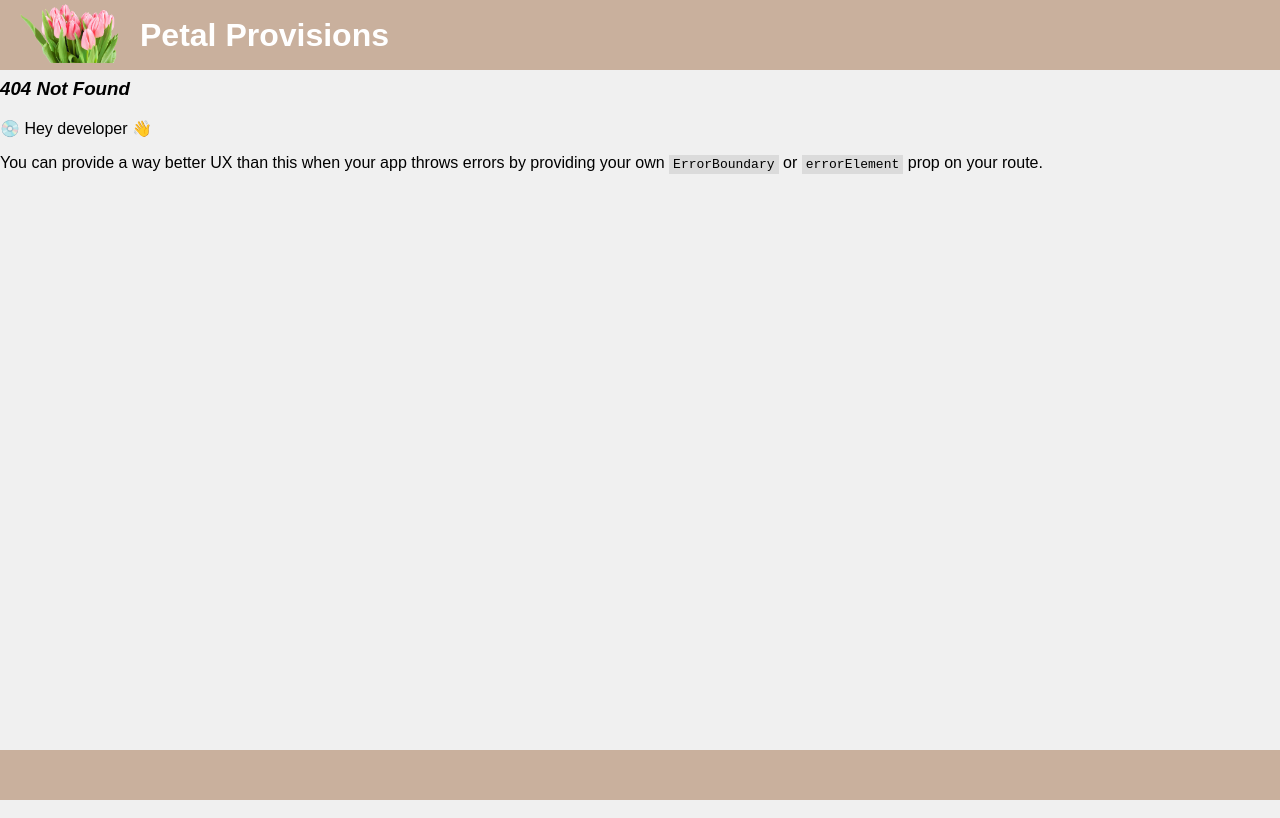
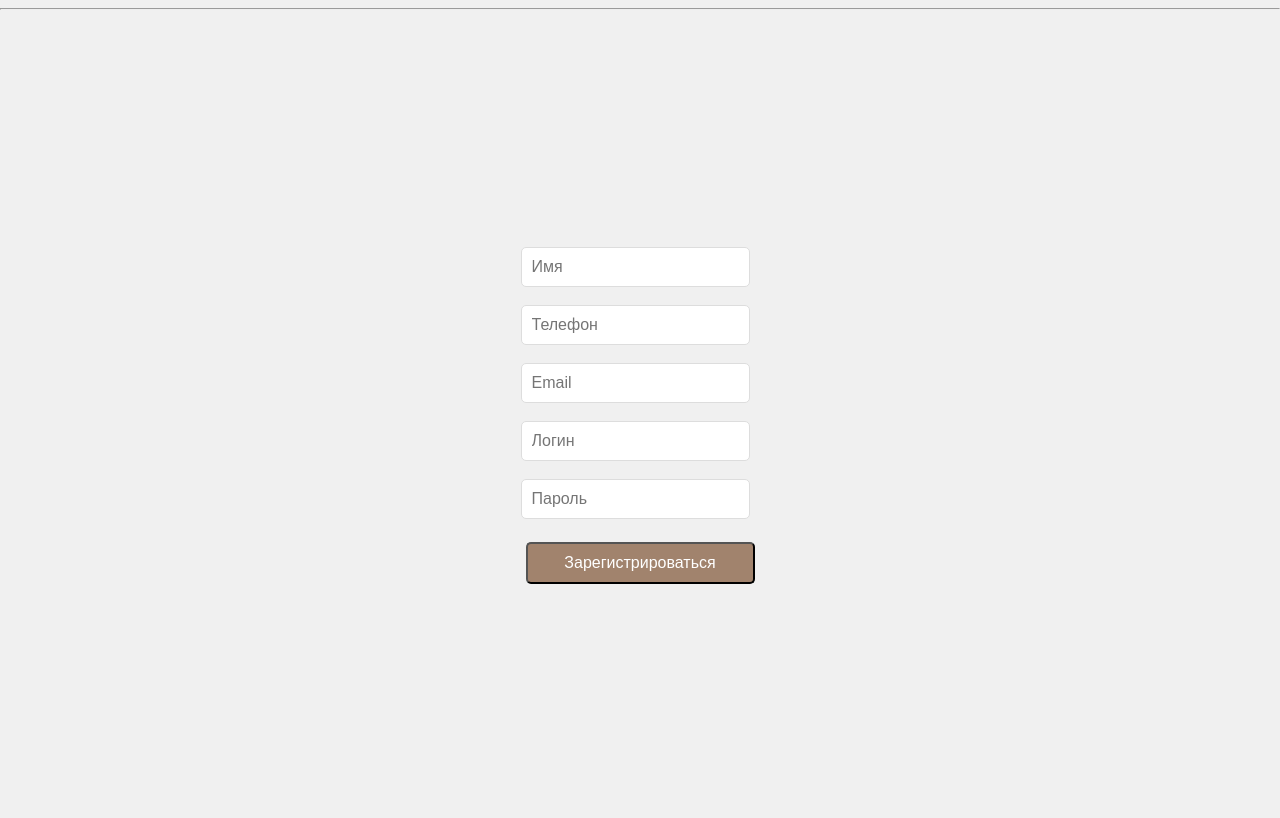
Before and after one commit to VAVASTO/RIP_frontend, a React (Vite) app: page /register in a window 1280 px wide. Before the commit this address had no page. Built offline with nearby package versions, Linux system fonts and the light colour scheme.

Commit message:
base auth

```diff
--- a/index.html
+++ b/index.html
@@ -6,19 +6,10 @@
     <title>Petal Provisions</title>
 
     <link rel="icon" href="/logo.png" type="image/x-icon">
-    <!-- test -->
     <link rel="stylesheet" href="/index.css">
 </head>
 <body>
-    <header>
-        <a href="/bouquetss"> <!-- Добавьте ссылку на главную страницу здесь -->
-            <img src="/logo.png" alt="Логотип" class="logo"><!-- Замените на ваш путь к логотипу -->
-        </a>
-        <h1>Petal Provisions</h1>
-    </header>
     <div id="root"></div>
     <script type="module" src="/src/main.tsx"></script>
-
-    <div class="footer"></div> <!-- Добавляем нижнюю полосу -->
 </body>
 </html>
--- a/src/Bouquet.css
+++ b/src/Bouquet.css
@@ -104,8 +104,6 @@
 
     /* Стили для кнопок */
     .btn {
-        width: 100px; /* Фиксированная ширина кнопки */
-        height: 20px; /* Фиксированная высота кнопки */
         padding: 10px;
         text-align: center;
         text-decoration: none;
@@ -176,3 +174,80 @@
     margin: 0 10px; /* Add margin around the separator */
     color: #555; /* Separator color */
   }
+
+  /* Добавленные стили для закруглённых углов */
+.rounded-input {
+    border: 1px solid #ddd;
+    border-radius: 5px;
+    padding: 10px;
+    font-size: 16px;
+    margin-right: 10px;
+  }
+
+  .centered-container {
+    display: flex;
+    justify-content: center;
+    align-items: center;
+    height: 100vh; /* Высота равна высоте видимой области окна браузера */
+  }
+  /* Добавлены стили для центрирования по горизонтали */
+.button-container {
+    justify-content: center;
+  }
+
+  /* Добавлены стили для вертикальной формы и контейнера для ввода */
+.vertical-form {
+    display: flex;
+    flex-direction: column; /* Выстраиваем элементы вертикально */
+    align-items: center; /* Выравниваем элементы по горизонтали по центру */
+  }
+
+  .button-container {
+    display: flex;
+    flex-direction: column; /* Оставляем для кнопок вертикальное расположение */
+  }
+
+  /* Add this style to your existing CSS or create a new CSS file */
+.error-modal {
+    position: fixed;
+    top: 50%;
+    left: 50%;
+    transform: translate(-50%, -50%);
+    background-color: #f44336;
+    color: white;
+    padding: 20px;
+    border-radius: 5px;
+    z-index: 9999; /* Set a high z-index value to ensure it's on top */
+  }
+
+  .modal-content {
+    position: relative;
+  }
+
+  .close {
+    position: absolute;
+    top: -30px;
+    right: -10px;
+    font-size: 20px;
+    cursor: pointer;
+  }
+
+  .centered-container {
+    display: flex;
+    align-items: center;
+    justify-content: center;
+    height: 100vh;
+  }
+
+  .vertical-form {
+    display: flex;
+    flex-direction: column;
+  }
+
+  .text-and-button {
+    display: flex;
+    margin-left: auto;
+  }
+  .text-and-button p {
+    margin-right: 10px; /* Add spacing between username and button */
+  }
--- a/src/BouquetDetail.tsx
+++ b/src/BouquetDetail.tsx
@@ -40,6 +40,13 @@ const BouquetDetailPage: React.FC = () => {
   }, [id]); // Dependency array ensures the effect runs whenever 'id' changes
 
   return (
+    <div>
+    <header>
+    <a href="/bouquetss">
+      <img src={logoImage} alt="Логотип" className="logo" />
+    </a>
+    <h1>Petal Provisions</h1>
+  </header>
     <div className="container">
       {
         <div className="row">
@@ -62,6 +69,7 @@ const BouquetDetailPage: React.FC = () => {
         </div>
       }
     </div>
+    </div>
   );
 };
 
--- a/src/Bouquets.tsx
+++ b/src/Bouquets.tsx
@@ -1,8 +1,12 @@
-import { FC, useState, useEffect } from 'react';
+import React, { FC, useState, useEffect } from 'react';
 import { useNavigate, useLocation } from 'react-router-dom';
+import { useSelector, useDispatch } from 'react-redux';
 import Breadcrumbs from './Breadcrumbs';
 import './Bouquet.css';
 import logoImage from './logo.png';
+import LogoutButton from './LogoutButton';
+import { RootState } from './redux/store';
+import { setUsername } from './redux/authSlice';
 
 interface Bouquet {
   bouquet_id: number;
@@ -13,6 +17,7 @@ interface Bouquet {
 }
 
 const BouquetsPage: FC = () => {
+  const dispatch = useDispatch();
   const navigateTo = useNavigate();
   const location = useLocation();
   const queryParams = new URLSearchParams(location.search);
@@ -23,35 +28,76 @@ const BouquetsPage: FC = () => {
   const [searchValue, setSearchValue] = useState(searchParam);
   const [priceValue, setPriceValue] = useState(priceParam);
 
+  const isUserLoggedIn = document.cookie.includes('session_key');
+  const username = useSelector((state: RootState) => state.auth.username);
+
+  const handleLoginClick = () => {
+    navigateTo('/login/');
+  };
+
+  const handleSearchClick = () => {
+    navigateTo(`/bouquetss/?q=${searchValue}&price=${priceValue}`);
+    fetchBouquets(searchValue, priceValue);
+  };
+
   const fetchBouquets = (searchText: string, price: string) => {
-    // Fetch bouquet data using the relative path with query parameter
     fetch(`/bouquets/?q=${searchText}&price=${price}`)
-      .then(response => response.json())
-      .then(data => {
+      .then((response) => response.json())
+      .then((data) => {
         setBouquets(data);
       })
-      .catch(error => {
+      .catch((error) => {
         console.error('Error fetching bouquets:', error);
       });
   };
 
   const breadcrumbsItems = [
-    { label: 'Все букеты', link:'' } // Link to the current page
+    { label: 'Все букеты', link: '' } // Link to the current page
   ];
 
-  const handleSearchClick = () => {
-    // Redirect to the same frontend page with the search query parameter
-    navigateTo(`/bouquetss/?q=${searchValue}&price=${priceValue}`);
-    // Fetch data after navigating to the new URL
+  useEffect(() => {
     fetchBouquets(searchValue, priceValue);
+  }, [searchValue, priceValue]);
+
+  useEffect(() => {
+    // Fetch user data when the component mounts
+    const fetchUserData = async () => {
+      try {
+        const response = await fetch('/api/user-data'); // Replace with your actual API endpoint
+        const userData = await response.json();
+        dispatch(setUsername(userData.username));
+      } catch (error) {
+      }
     };
 
-  useEffect(() => {
-    // Fetch data when the component mounts for the first time or when search query changes
-    fetchBouquets(searchValue, priceValue);
-  }, []); // Update the effect to run whenever searchValue changes
+    // Fetch user data only if the user is logged in
+    if (isUserLoggedIn) {
+      fetchUserData();
+    }
+  }, [isUserLoggedIn, dispatch]);
 
   return (
+    <div>
+      <header>
+        <a href="/bouquetss">
+          <img src={logoImage} alt="Логотип" className="logo" />
+        </a>
+        <h1>Petal Provisions</h1>
+        {!isUserLoggedIn && (
+          <div className="text-and-button">
+            <button className="btn btn-primary" onClick={handleLoginClick}>
+              Войти
+            </button>
+          </div>
+        )}
+        {isUserLoggedIn && (
+          <div className="text-and-button">
+            <p>{username}</p>
+            <LogoutButton />
+          </div>
+        )}
+      </header>
+
       <div className="album">
         <div className="container">
           <div className="row">
@@ -62,14 +108,14 @@ const BouquetsPage: FC = () => {
                 id="search-input"
                 placeholder="Поиск"
                 value={searchValue}
-                onChange={(event => setSearchValue(event.target.value))}
+                onChange={(event) => setSearchValue(event.target.value)}
               />
               <input
                 type="number"
                 id="price-input"
                 placeholder="Цена"
                 value={priceValue}
-              onChange={(event => setPriceValue(event.target.value))}
+                onChange={(event) => setPriceValue(event.target.value)}
               />
               <button type="button" id="search-button" onClick={handleSearchClick}>
                 Искать
@@ -80,7 +126,11 @@ const BouquetsPage: FC = () => {
               <div className="col" key={bouquet.bouquet_id}>
                 <div className="card">
                   <img
-                  src={(bouquet.full_url != '' && bouquet.full_url !== 'http://localhost:9000/images/images/None') ? bouquet.full_url : logoImage} // Use bouquet.full_url or default logoImage
+                    src={
+                      bouquet.full_url !== '' && bouquet.full_url !== 'http://localhost:9000/images/images/None'
+                        ? bouquet.full_url
+                        : logoImage
+                    } // Use bouquet.full_url or default logoImage
                     alt={bouquet.name}
                     className="card-img-top"
                   />
@@ -99,6 +149,7 @@ const BouquetsPage: FC = () => {
           </div>
         </div>
       </div>
+    </div>
   );
 };
 
--- /dev/null
+++ b/src/LogoutButton.tsx
@@ -0,0 +1,28 @@
+import React from 'react';
+import { useDispatch } from 'react-redux';
+import { useNavigate } from 'react-router-dom';
+import { logoutUser } from './redux/authSlice';
+
+const LogoutButton: React.FC = () => {
+  const dispatch = useDispatch();
+  const navigate = useNavigate();
+
+  const handleLogout = () => {
+    // Вызываем clearAuthToken, чтобы удалить токен из Redux и кук
+    dispatch(logoutUser());
+
+    // Add a timeout before redirecting to "/bouquetss"
+    setTimeout(() => {
+      // Redirect to the "/bouquetss" route after logging out
+      navigate('/bouquetss');
+    }, 50); // 100 milliseconds (0.1 seconds) timeout
+  };
+
+  return (
+    <button className="btn btn-primary" onClick={handleLogout}>
+      Выйти
+    </button>
+  );
+};
+
+export default LogoutButton;
--- a/src/components/LoginPage.tsx
+++ b/src/components/LoginPage.tsx
@@ -1,28 +1,21 @@
-// LoginPage.tsx
 import React, { useState } from 'react';
 import { useDispatch } from 'react-redux';
-import { setAuthToken, logoutUser } from '../redux/authSlice'; // Замените на путь к вашему auth-slice
+import { setAuthToken, setUsername } from '../redux/authSlice';
+import { Link, useNavigate } from 'react-router-dom';
+import '../Bouquet.css';
 import axios from 'axios';
-
-const LogoutButton: React.FC = () => {
-    const dispatch = useDispatch();
-
-    const handleLogout = () => {
-      // Вызываем clearAuthToken, чтобы удалить токен из Redux и кук
-      dispatch(logoutUser());
-    };
-
-    return (
-      <button type="button" onClick={handleLogout}>
-        Logout
-      </button>
-    );
-  };
+import logoImage from '../logo.png';
 
 const LoginPage: React.FC = () => {
   const dispatch = useDispatch();
+  const navigate = useNavigate();
   const [login, setLogin] = useState('');
   const [password, setPassword] = useState('');
+  const [error, setError] = useState<string | null>(null); // State for error message
+
+  const closeError = () => {
+    setError(null); // Clear error message
+  };
 
   const handleLogin = async () => {
     try {
@@ -31,35 +24,80 @@ const LoginPage: React.FC = () => {
         password,
       });
 
-      // Обработка Set-Cookie заголовка
       const sessionKey = response.data.session_key;
+      const username = response.data.username;
       dispatch(setAuthToken(sessionKey));
-      // Дополнительные действия после успешной аутентификации
+      dispatch(setUsername(username));
+
+      // Check for status 200 and redirect
+      if (response.status === 200) {
+        navigate('/bouquetss/');
+      } else {
+        // Handle other status codes
+        console.error('Login unsuccessful. Status:', response.status);
+        setError('Login unsuccessful. Please try again.'); // Set error message
+
+        // Automatically clear the error after 5 seconds
+        setTimeout(() => {
+          closeError();
+        }, 1000);
+      }
+
     } catch (error) {
-      // Обработка ошибок, например, вывод сообщения об ошибке
       console.error('Error during login:', error);
+      setError('Неверный логин или пароль'); // Set error message
+
+      // Automatically clear the error after 5 seconds
+      setTimeout(() => {
+        closeError();
+      }, 1000);
     }
   };
 
   return (
     <div>
-      <h2>Login Page</h2>
-      <form>
-        <label>
-          Login:
-          <input type="text" value={login} onChange={(e) => setLogin(e.target.value)} />
-        </label>
-        <br />
-        <label>
-          Password:
-          <input type="password" value={password} onChange={(e) => setPassword(e.target.value)} />
-        </label>
-        <br />
-        <button type="button" onClick={handleLogin}>
-          Login
-        </button>
-        <LogoutButton />
+    <header>
+    <a href="/bouquetss">
+      <img src={logoImage} alt="Логотип" className="logo" />
+    </a>
+    <h1>Petal Provisions</h1>
+  </header>
+    <div className="centered-container">
+      <form className="vertical-form">
+        <div className="button-container">
+          <input
+            className="rounded-input"
+            placeholder="Логин"
+            type="text"
+            value={login}
+            onChange={(e) => setLogin(e.target.value)}
+          />
+          <br />
+          <input
+            className="rounded-input"
+            placeholder="Пароль"
+            type="password"
+            value={password}
+            onChange={(e) => setPassword(e.target.value)}
+          />
+          <br />
+          <button className="btn btn-primary" type="button" onClick={handleLogin}>
+            Войти
+          </button>
+          <Link to="/register" className="btn btn-primary">
+            Зарегистрироваться
+          </Link>
+        </div>
       </form>
+      {error && (
+        <div className="error-modal">
+          <div className="modal-content">
+            <span className="close" onClick={closeError}>&times;</span>
+            <p>{error}</p>
+          </div>
+        </div>
+      )}
+    </div>
     </div>
   );
 };
--- /dev/null
+++ b/src/components/Registration.tsx
@@ -0,0 +1,82 @@
+import React, { useState } from 'react';
+import { useDispatch } from 'react-redux';
+import { setAuthToken } from '../redux/authSlice';
+import '../Bouquet.css'; // Предполагается, что это ваш файл CSS
+import axios from 'axios';
+
+const RegistrationPage: React.FC = () => {
+  const dispatch = useDispatch();
+  const [login, setLogin] = useState('');
+  const [password, setPassword] = useState('');
+
+  const handleLogin = async () => {
+    try {
+      const response = await axios.post('http://localhost:8000/users/login/', {
+        login,
+        password,
+      });
+
+      // Обработка Set-Cookie заголовка
+      const sessionKey = response.data.session_key;
+      dispatch(setAuthToken(sessionKey));
+      // Дополнительные действия после успешной аутентификации
+    } catch (error) {
+      // Обработка ошибок, например, вывод сообщения об ошибке
+      console.error('Error during login:', error);
+    }
+  };
+
+  return (
+    <div className="centered-container">
+      <form className="vertical-form">
+        <div className="button-container">
+          <input
+            className="rounded-input"
+            placeholder="Имя"
+            type="text"
+            value={login}
+            onChange={(e) => setLogin(e.target.value)}
+          />
+          <br />
+          <input
+            className="rounded-input"
+            placeholder="Телефон"
+            type="text"
+            value={login}
+            onChange={(e) => setLogin(e.target.value)}
+          />
+          <br />
+          <input
+            className="rounded-input"
+            placeholder="Email"
+            type="text"
+            value={login}
+            onChange={(e) => setLogin(e.target.value)}
+          />
+          <br />
+          <input
+            className="rounded-input"
+            placeholder="Логин"
+            type="text"
+            value={login}
+            onChange={(e) => setLogin(e.target.value)}
+          />
+          <br />
+          <input
+            className="rounded-input"
+            placeholder="Пароль"
+            type="password"
+            value={password}
+            onChange={(e) => setPassword(e.target.value)}
+          />
+          <br />
+          <button className="btn btn-primary" type="button" onClick={handleLogin}>
+            Зарегистрироваться
+          </button>
+        </div>
+      </form>
+    </div>
+  );
+};
+
+export default RegistrationPage;
--- a/src/redux/authSlice.ts
+++ b/src/redux/authSlice.ts
@@ -5,21 +5,27 @@ import axios from 'axios';
 
 interface AuthState {
   authToken: string | null;
+  username: string | null;
 }
 
+const initialUsername = localStorage.getItem('username') || null;
+
 const initialState: AuthState = {
-  authToken: Cookies.get('authToken') || null,
+  authToken: Cookies.get('session_key') || null,
+  username: initialUsername,
 };
 
 export const logoutUser = createAsyncThunk('auth/logoutUser', async () => {
-    try {
-      // Отправляем запрос на сервер для выхода
-      await axios.get('http://localhost:8000/users/logout/');
-    } catch (error) {
-      console.error('Error during logout:', error);
-      // Возможно, вы захотите обработать ошибку здесь
-    }
-  });
+  try {
+    // Send a request to the server to log out
+    await axios.get('http://localhost:8000/users/logout/', {
+      withCredentials: true,
+    });
+  } catch (error) {
+    console.error('Error during logout:', error);
+    // You might want to handle the error here
+  }
+});
 
 const authSlice = createSlice({
   name: 'auth',
@@ -27,23 +33,26 @@ const authSlice = createSlice({
   reducers: {
     setAuthToken: (state, action: PayloadAction<string>) => {
       state.authToken = action.payload;
-      Cookies.set('authToken', action.payload);
+      Cookies.set('session_key', action.payload);
+    },
+    setUsername: (state, action: PayloadAction<string>) => {
+      state.username = action.payload;
+      // Update local storage whenever the username changes
+      localStorage.setItem('username', action.payload);
     },
     clearAuthToken: (state) => {
       state.authToken = null;
-      Cookies.remove('authToken');
+      Cookies.remove('session_key');
     },
   },
   extraReducers: (builder) => {
-    // Добавляем обработчик для асинхронного экшена logoutUser
     builder.addCase(logoutUser.fulfilled, (state) => {
-      // Вызываем clearAuthToken, чтобы удалить токен из Redux и кук
       state.authToken = null;
-      Cookies.remove('authToken');
+      Cookies.remove('session_key');
     });
-    }
+  },
 });
 
-export const { setAuthToken, clearAuthToken } = authSlice.actions;
+export const { setAuthToken, setUsername, clearAuthToken } = authSlice.actions;
 
 export default authSlice.reducer;
```
Also changed, not shown: src/main.tsx (+5 -4 lines). Lines whose indentation alone changed are shown as unchanged.
